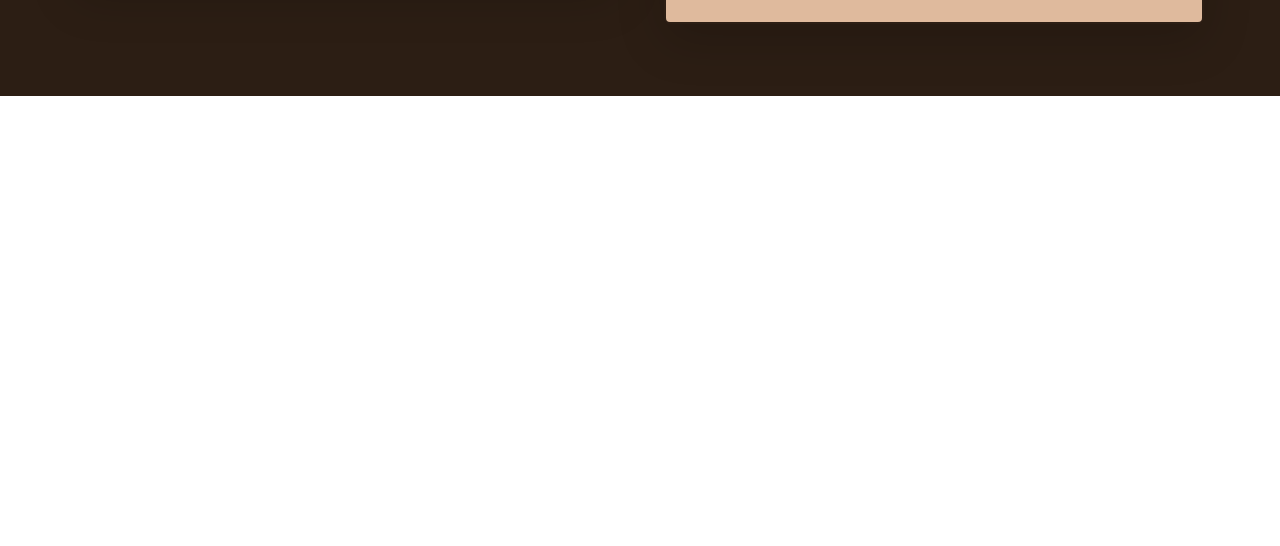
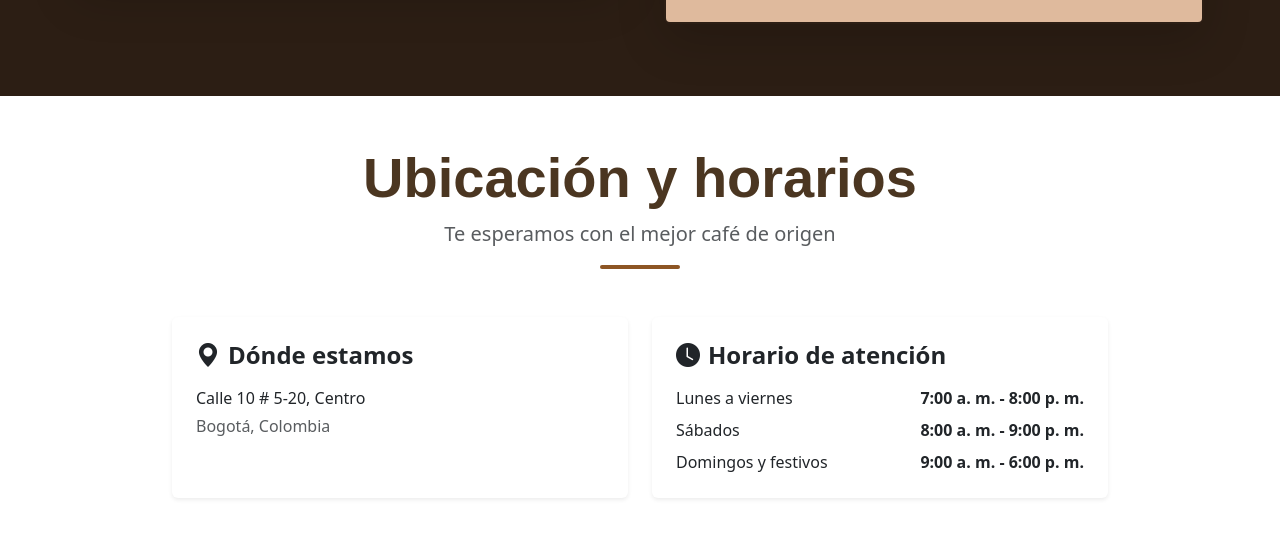
Before and after one commit to LeonaroBarbosa3001/Pagina-de-caf---Dise-o-de-aplicaciones-Web, a plain HTML site: page index.html in a window 1280 px wide. Shown: the part 5100-5646 px from the top of the page. Before the commit the page ends 5196 px from the top, so only its background shows below. Drawn offline with nearby package versions, Linux system fonts and the light colour scheme.

Commit message:
HU-05: agrega seccion de ubicacion y horarios

```diff
--- a/index.html
+++ b/index.html
@@ -434,6 +434,36 @@
             </div>
         </div>
     </section>
+    <section class="location-section py-5" id="ubicacion">
+    <div class="container container-custom">
+        <div class="text-center mb-5">
+            <h2 class="section-title display-4 fw-bold">Ubicación y horarios</h2>
+            <p class="section-subtitle text-muted fs-5">Te esperamos con el mejor café de origen</p>
+            <div class="title-divider mx-auto"></div>
+        </div>
+
+        <div class="row g-4 justify-content-center">
+            <div class="col-12 col-md-6 col-lg-5">
+                <div class="card h-100 border-0 shadow-sm p-4">
+                    <h3 class="h4 fw-bold mb-3"><i class="bi bi-geo-alt-fill me-2"></i>Dónde estamos</h3>
+                    <p class="mb-1">Calle 10 # 5-20, Centro</p>
+                    <p class="text-muted mb-0">Bogotá, Colombia</p>
+                </div>
+            </div>
+
+            <div class="col-12 col-md-6 col-lg-5">
+                <div class="card h-100 border-0 shadow-sm p-4">
+                    <h3 class="h4 fw-bold mb-3"><i class="bi bi-clock-fill me-2"></i>Horario de atención</h3>
+                    <ul class="list-unstyled mb-0">
+                        <li class="d-flex justify-content-between mb-2"><span>Lunes a viernes</span><strong>7:00 a. m. - 8:00 p. m.</strong></li>
+                        <li class="d-flex justify-content-between mb-2"><span>Sábados</span><strong>8:00 a. m. - 9:00 p. m.</strong></li>
+                        <li class="d-flex justify-content-between"><span>Domingos y festivos</span><strong>9:00 a. m. - 6:00 p. m.</strong></li>
+                    </ul>
+                </div>
+            </div>
+        </div>
+    </div>
+</section>
            <script src="https://cdn.jsdelivr.net/npm/bootstrap@5.3.3/dist/js/bootstrap.bundle.min.js"></script>
 
     <script>
```
